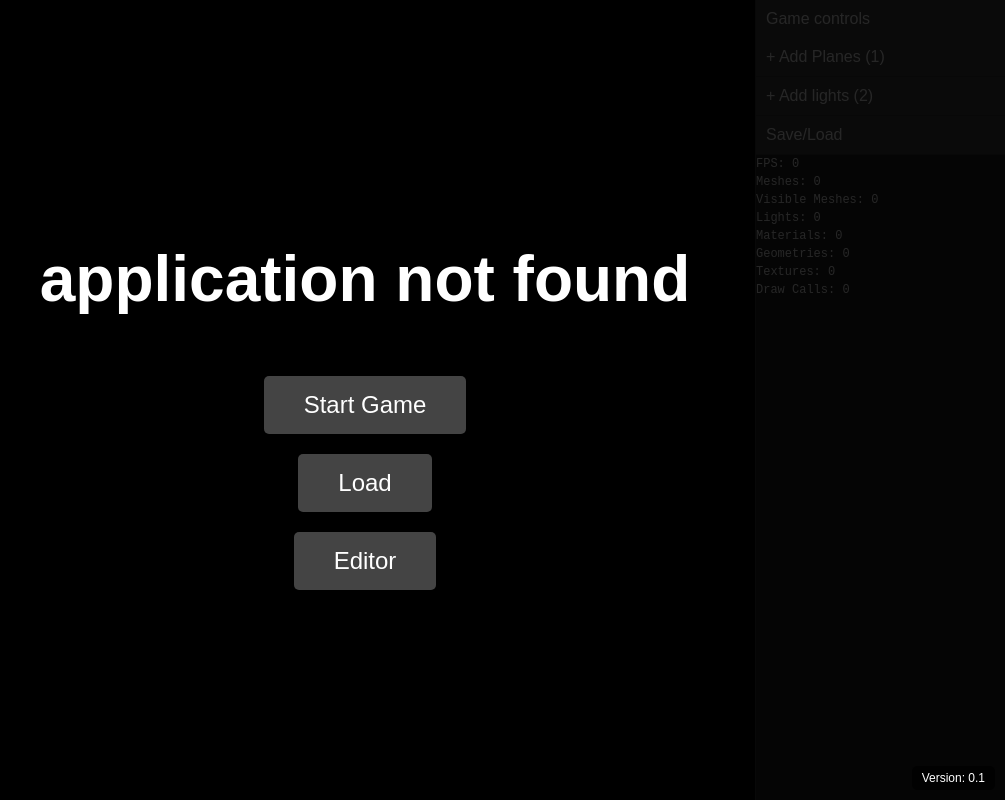
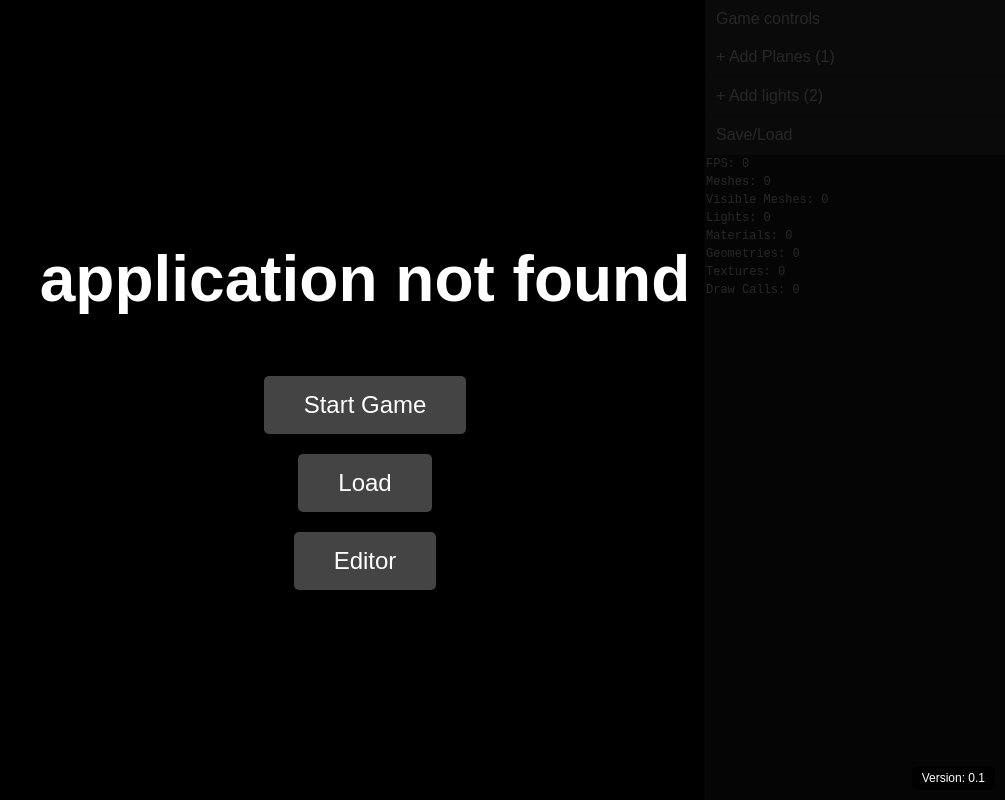
Before and after one commit to Remi077/DungeonEditor, a plain HTML site: page index.html in a window 1280 px wide. Shown: the whole page, without its empty margins (275-1280 px from the left). Drawn offline with nearby package versions, Linux system fonts and the light colour scheme.

Commit message:
Update index.html

```diff
--- a/index.html
+++ b/index.html
@@ -90,8 +90,8 @@
 
         canvas {
             display: block;
-            width: 100%;
-            height: 100%;
+            max-width: none;
+            height: auto;
         }
 
         /* HUD canvas stays on top */
```
